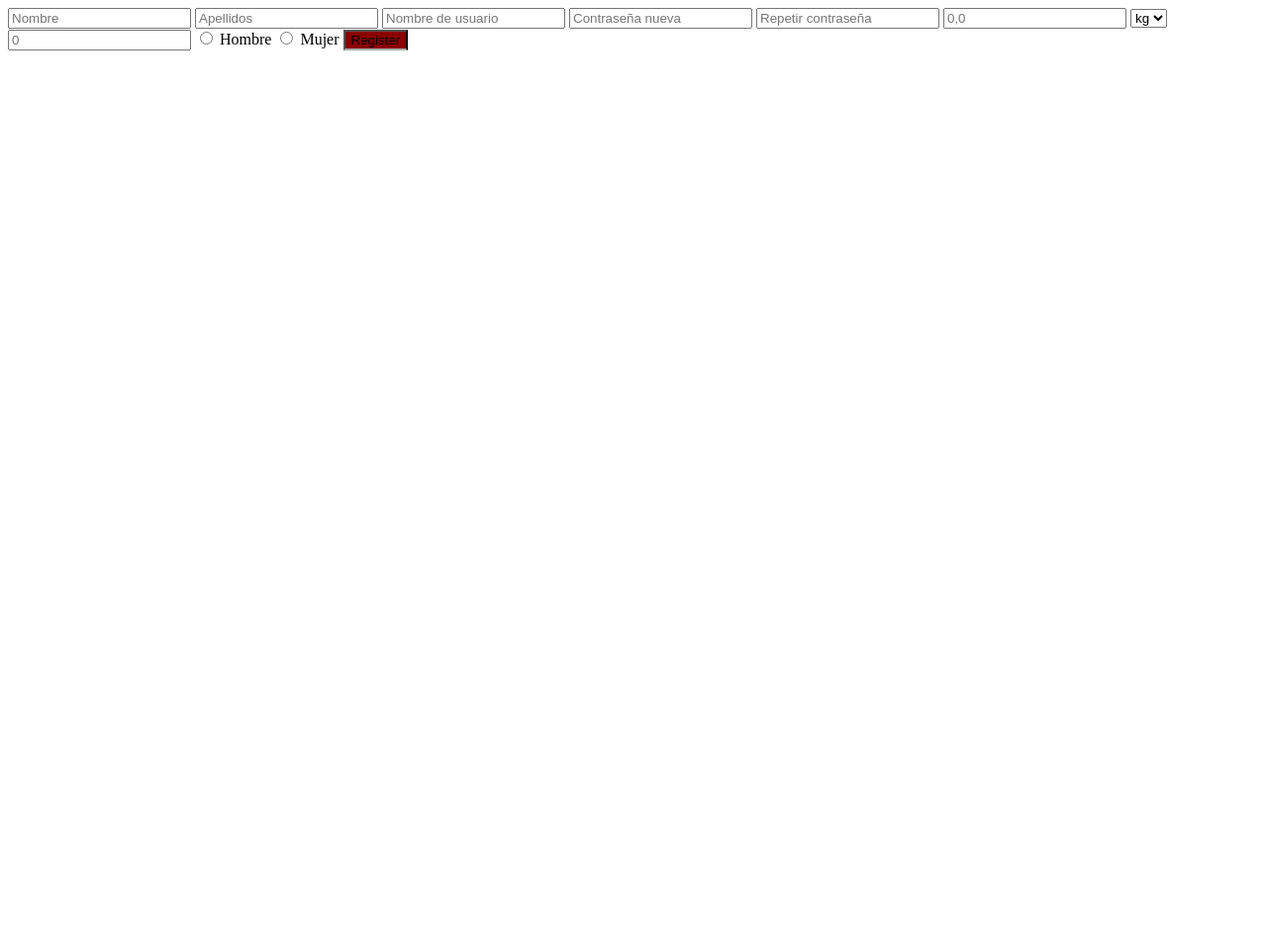
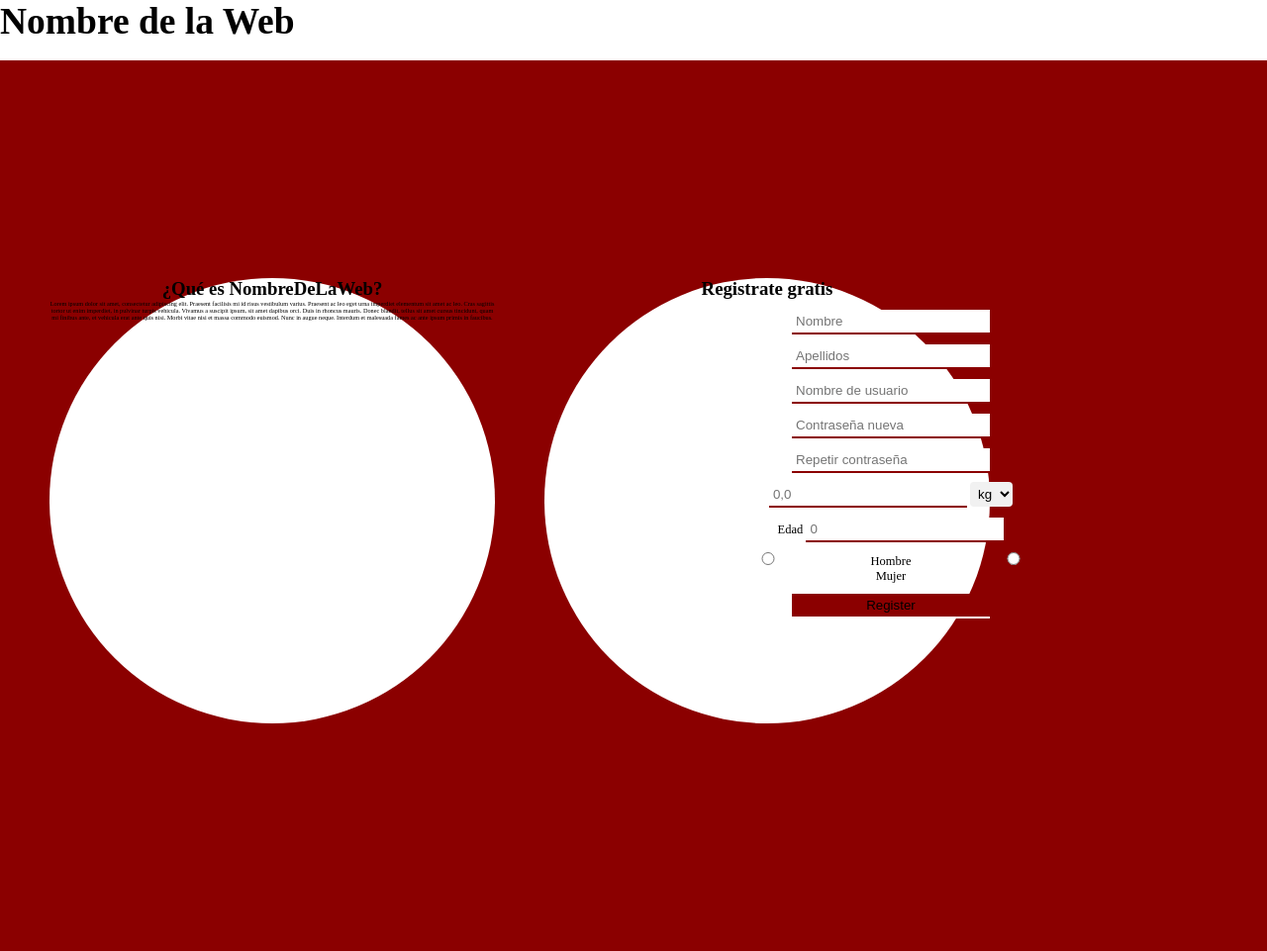
Before and after one commit to damiansantae/PWEB-201718, a PHP site: page / in a window 1280 px wide. Shown: the whole page at 99% size. Before the commit the page ends 51 px from the top, so only its background shows below. Run offline with PHP 8.4, Linux system fonts and the light colour scheme.

Commit message:
estructurando index

```diff
--- a/index/index.css
+++ b/index/index.css
@@ -3,3 +3,123 @@
     background-color: darkred;
  text-decoration-color: white;
 }
+
+* {
+    margin: 0;
+    padding: 0;
+    -moz-box-sizing: border-box;
+    box-sizing: border-box;
+    outline: none;
+}
+ul li, ol li {
+    list-style: none;
+}
+
+
+html,body{
+    font-size: 62.5%;
+}
+
+h1 {
+    font-size: 6em;
+}
+
+h2 {
+    font-size: 3em;
+}
+
+#main-container {
+    width: 1280px;
+    margin: 0 auto;
+}
+
+div#main-wrapper {
+  height: 900px;
+    width: 100%;
+    margin-top: 18px;
+    padding-top: 20px;
+background-color: darkred;
+}
+
+#explanation-wrapper {
+    text-align: center;
+    border-radius: 50%;
+  margin-left: 50px;
+    margin-top: 200px;
+   width: 450px;
+    height: 450px;
+    float: left;
+    background-color: white;
+}
+
+form {
+    font-size: 2em;
+    position: relative;
+    left: 125px;
+    width  : 100%;
+    height : 450px;
+    margin : 0 auto;
+
+}
+
+
+#register-wrapper {
+    text-align: center;
+    border-radius: 50%;
+    margin-left: 50px;
+    margin-top: 200px;
+    width: 450px;
+    float: left;
+    background-color: white;
+    height: 450px;
+}
+    input {
+        border: none;
+        border-bottom: 2px solid darkred;
+    width: 200px;
+    padding: 4px;
+    margin-top: 10px;
+}
+    select{
+        padding: 4px 4px;
+        border: none;
+        border-radius: 4px;
+        border-bottom-color: darkred;
+
+        background-color: #f1f1f1;
+    }
+
+/*
+
+* {
+    margin: 0;
+    padding: 0;
+    -moz-box-sizing: border-box;
+    box-sizing: border-box;
+    outline: none;
+}
+#main-container {
+    width: 980px;
+    margin: 0 auto;
+}
+
+header {
+    height: 80px;
+}
+
+div#main {
+    clear: both;
+    min-height: 480px;
+}
+
+#main-top-section {
+    width: 100%;
+    height: 90%;
+    margin-top: 18px;
+    background-color: darkred;
+}
+p.donation-address {
+    padding: 4em 46% 2.5em 2em;
+}
+
+*/
--- a/index/index.html
+++ b/index/index.html
@@ -6,27 +6,80 @@
     <link rel="stylesheet" href="index.css">
 </head>
 <body>
-<div>
-    <form>
-        <input v-text="Nombre" name="nombre" placeholder="Nombre" required>
-        <input v-text="Apellidos" name="nombre" placeholder="Apellidos" required>
+<div id="main-container">
+    <header>
+        <h1>Nombre de la Web</h1>
+    </header>
+    <div id="main-wrapper" role="main">
+        <section id="explanation-wrapper">
+            <h2> ¿Qué es NombreDeLaWeb? </h2>
+            Lorem ipsum dolor sit amet, consectetur adipiscing elit. Praesent facilisis mi id risus vestibulum varius.
+            Praesent ac leo eget urna imperdiet elementum sit amet ac leo. Cras sagittis tortor ut enim imperdiet, in
+            pulvinar turpis vehicula. Vivamus a suscipit ipsum, sit amet dapibus orci. Duis in rhoncus mauris. Donec
+            blandit, tellus sit amet cursus tincidunt, quam mi finibus ante, et vehicula erat ante quis nisi. Morbi
+            vitae nisi et massa commodo euismod. Nunc in augue neque. Interdum et malesuada fames ac ante ipsum primis
+            in faucibus.
+        </section>
+        <section id="register-wrapper">
+            <h2>Registrate gratis</h2>
+            <form id="register">
+                <input v-text="Nombre" name="nombre" placeholder="Nombre" required> <br>
+                <input v-text="Apellidos" name="nombre" placeholder="Apellidos" required><br>
 
-        <input v-text="Nombre" name="nombre" placeholder="Nombre de usuario" required>
-        <input type="password" name="password" placeholder="Contraseña nueva" required>
-        <input type="password" name="passwordr" placeholder="Repetir contraseña" required>
+                <input v-text="Nombre" name="nombre" placeholder="Nombre de usuario" required><br>
+                <input type="password" name="password" placeholder="Contraseña nueva" required><br>
+                <input type="password" name="passwordr" placeholder="Repetir contraseña" required><br>
                 <input v-text="peso" name="nombre" placeholder="0,0" type="number">
                 <select name="unit">
                     <option> kg</option>
                     <option> lb</option>
-        </select>
-        <input v-text="peso" name="age" placeholder="0" type="number">
+                </select> <br>
+                Edad
+                <input v-text="edad" name="age" placeholder="0" type="number"><br>
                 <input type="radio" name="sex" value="h"> Hombre
-        <input type="radio" name="sex" value="m"> Mujer
-
+                <input type="radio" name="sex" value="m"> Mujer <br>
                 <input class="button" type="button" name="register" value="Register">
             </form>
+        </section>
+
     </div>
+</div>
+</body>
+</html>
 
 
+
+
+<!--
+
+<!DOCTYPE html>
+<html lang="en">
+<head>
+    <meta charset="utf-8">
+
+    <title>Save The Child | Home Page</title>
+    <link rel="stylesheet" href="index.css">
+</head>
+<body>
+<div id="main-container">
+    <header>
+        <h1 id="logo">Save The Child</h1>
+    </header>
+    <div id="main" role="main">
+        <section id="main-top-section">
+            <div id="donation-address">
+                <p class="donation-address">
+                    Lorem ipsum dolor sit amet, consectetur e magna aliqua.
+                    Nostrud exercitation ullamco laboris nisi ut aliquip ex ea commodo consequat.
+                    Duis aute irure dolor in reprehenderit in voluptate velit esse cillum dolore eu fugiat nulla pariatur.
+                    Excepteur sint occaecat cupidatat non proident.
+                </p>
+
+            </div>
+        </section>
+    </div>
+</div>
+<script src="js/main.js"></script>
 </body>
 </html>
+-->
```
Lines whose indentation alone changed are shown as unchanged.
